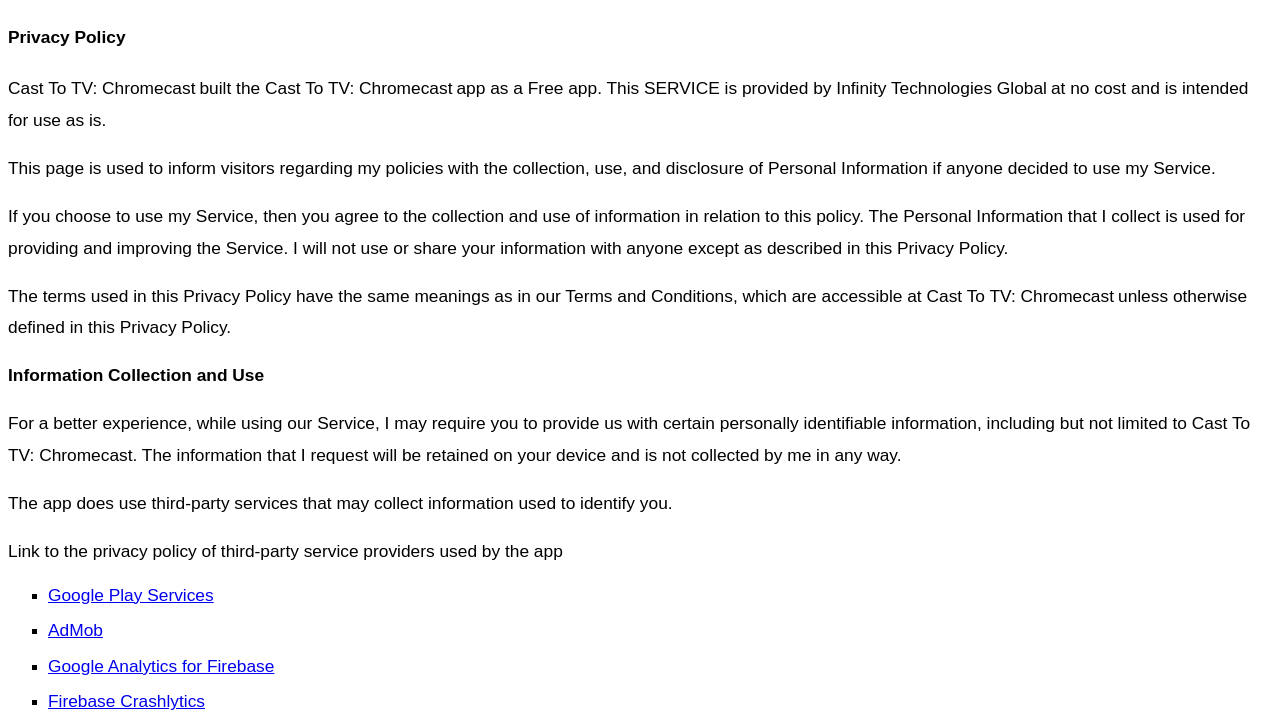
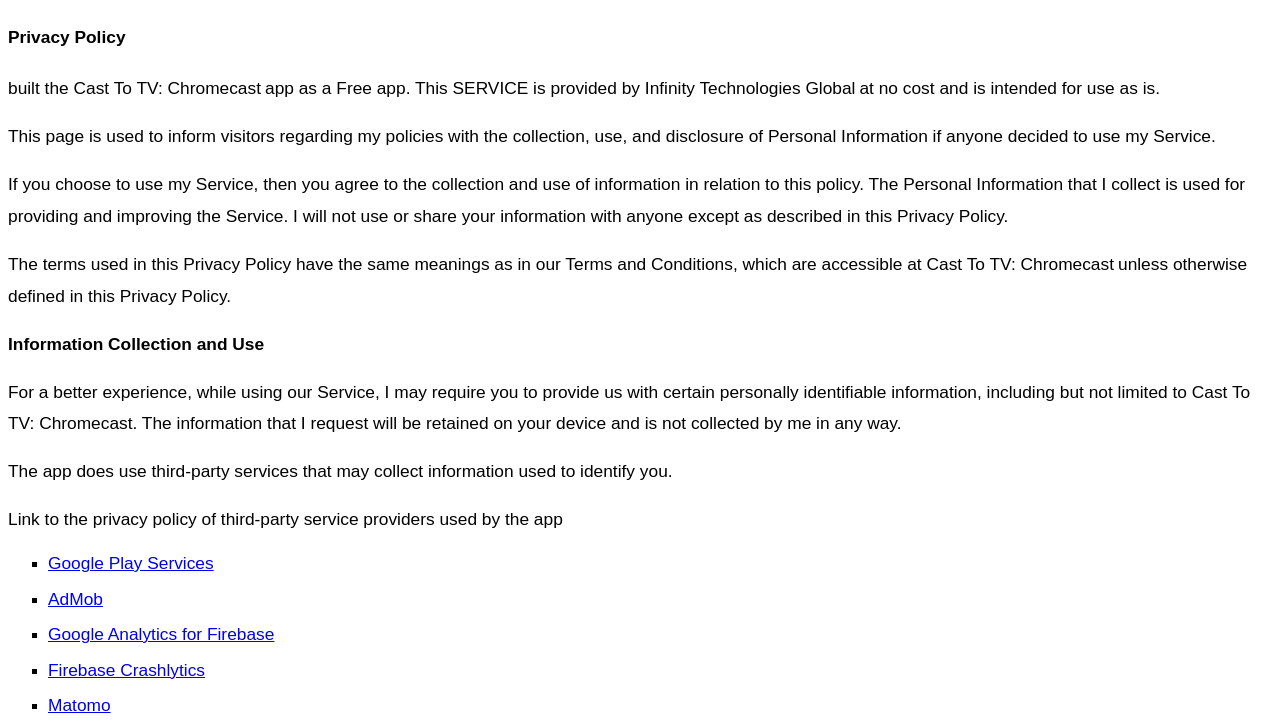
Before and after one commit to dtdat3101/callvideogame18.github.io, a plain HTML site: page policy.html in a window 1280 px wide. Shown: the part 48-772 px from the top of the page. Drawn offline with Linux system fonts and the light colour scheme.

Commit message:
Update policy.html

```diff
--- a/policy.html
+++ b/policy.html
@@ -14,9 +14,9 @@
 	<meta name="" content="Trang ch?">
 	<meta name="" content="website">
 	<meta name="" content="https://sites.google.com/view/itg-casttotv">
-	<meta name="" content="Privacy PolicyCast To TV: Chromecast built the Cast To TV: Chromecast app as a Free app. This SERVICE is provided by Infinity Technologies Global at no cost and is intended for use as is.This page is used to inform visitors regarding my policies with the collection, use, and disclosure of">
+	<meta name="" content="">
 	<meta name="" content="Trang ch?">
-	<meta name="" content="Privacy PolicyCast To TV: Chromecast built the Cast To TV: Chromecast app as a Free app. This SERVICE is provided by Infinity Technologies Global at no cost and is intended for use as is.This page is used to inform visitors regarding my policies with the collection, use, and disclosure of">
+	<meta name="" content="">
 	<meta name="" content="https://sites.google.com/view/itg-casttotv">
 </head>
 <body lang="en-US" dir="ltr">
@@ -26,8 +26,7 @@
 	<font color="#000000"><font face="Arial"><font size="3" style="font-size: 13pt"><b><span style="background: transparent">Privacy
 	Policy</span></b></font></font></font></p>
 	<p align="left" style="margin-top: 0.17in; margin-bottom: 0.17in; border: none; padding: 0in; line-height: 198%; background: transparent">
-	<font color="#000000"><font face="Arial"><font size="3" style="font-size: 13pt"><span style="font-weight: normal">Cast
-	To TV: Chromecast</span></font></font></font><span style="font-variant: normal"><font color="#000000"><span style="text-decoration: none"><span style="background: transparent">
+	<font color="#000000"><font face="Arial"><font size="3" style="font-size: 13pt"><span style="font-weight: normal"></span></font></font></font><span style="font-variant: normal"><font color="#000000"><span style="text-decoration: none"><span style="background: transparent">
 	</span></span></font></span><span style="font-variant: normal"><font color="#000000"><span style="text-decoration: none"><font face="Arial"><font size="3" style="font-size: 13pt"><span style="font-style: normal"><span style="font-weight: normal"><span style="background: transparent">built
 	the </span></span></span></font></font></span></font></span><span style="font-variant: normal"><font color="#000000"><font face="Arial"><font size="3" style="font-size: 13pt"><span style="font-weight: normal">Cast
 	To TV: Chromecast</span></font></font></font></span><span style="font-variant: normal"><font color="#000000"><span style="text-decoration: none"><span style="background: transparent">
```
